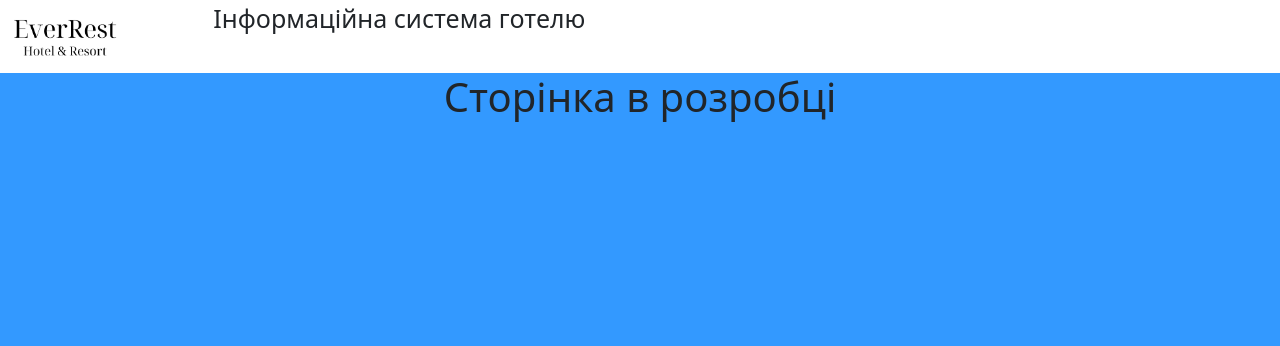
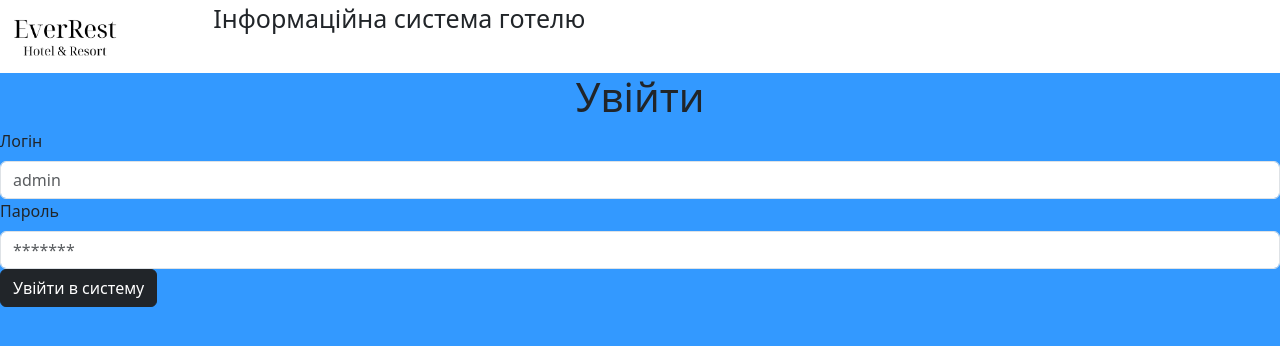
Before and after one commit to slobodianiukdenys/hotels_is, a Django app: page / in a window 1280 px wide. Shown: the top 346 px of the page. Run offline with Django 5.2, Linux system fonts and the light colour scheme.

Commit message:
Add files via upload

```diff
--- a/hotel/hotel/main/templates/index.html
+++ b/hotel/hotel/main/templates/index.html
@@ -3,6 +3,14 @@
 {% block title %} Увійти {% endblock %}
 
 {% block content %}
-<h1>Сторінка в розробці</h1>
+
+<h1>Увійти</h1>
+<div class="login1">
+    <label for="exampleFormControlInput1" class="form-label logforma">Логін</label>
+    <input type="email" class="form-control logforma" id="exampleFormControlInput1" placeholder="admin">
+    <label for="inputPassword5" class="form-label logforma">Пароль</label>
+    <input type="password" id="inputPassword5 logforma" class="form-control" placeholder="*******" aria-describedby="passwordHelpBlock">
+    <button type="button" class="btn btn-dark logbutton">Увійти в систему</button>
+</div>
 
 {% endblock %}
```
